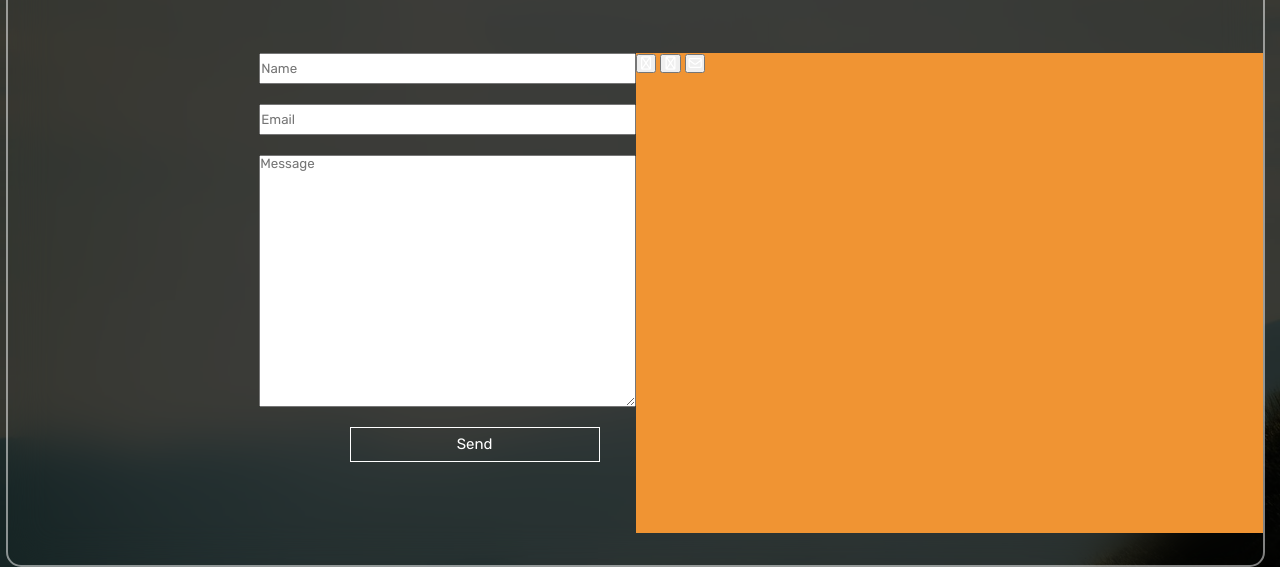
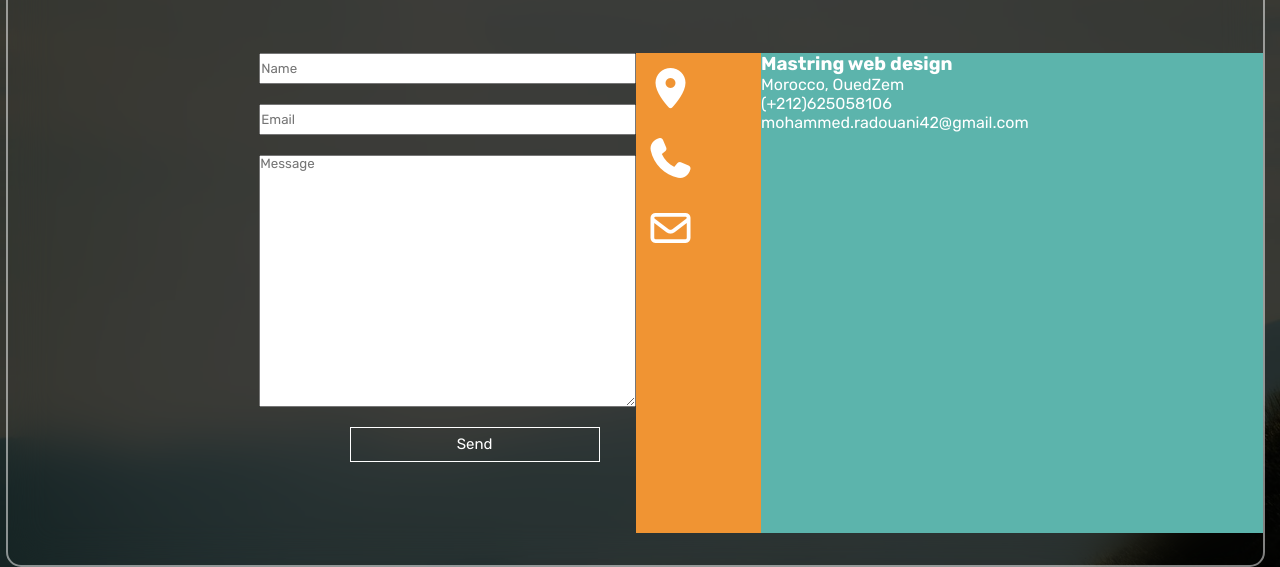
Before and after one commit to radouani-md/small-portfolio, a plain HTML site: page html/contact.html in a window 1280 px wide. Shown: the part 369-936 px from the top of the page. Drawn offline with Linux system fonts and the light colour scheme.

Commit message:
In right one

```diff
--- a/css/contact.css
+++ b/css/contact.css
@@ -145,11 +145,23 @@ form
 .infos
 {
     position: absolute;
+    display: flex;
+    flex-direction: column;
     background-color: #f09433;
     right: 0;
     bottom: 4%;
     width: 50%;
     height: 60%;
+}
+
+.ty-infos
+{
+    position: absolute;
+    right: 0;
+    bottom: 4%;
+    width: 40%;
+    height: 60%;
+    background-color: #5cb4ac;
 }
 
 input
@@ -180,6 +192,16 @@ textarea
     background-color: #37403E;
 }
 
+.infos button
+{
+    border: none;
+    width: 70px;
+    height: 70px;
+    background-color: transparent;
+    border-radius: 50%;
+}
+
+
 .title h1
 {
     font-size: 80px;
@@ -203,6 +225,20 @@ textarea
 }
 
 
+.fa-phone
+{
+    font-size: 40px;
+}
+
+.fa-envelope
+{
+    font-size: 40px;
+}
+
+.fa-location-dot
+{
+    font-size: 40px;
+}
 .fa-github
 {
     font-size: 50px;
--- a/html/contact.html
+++ b/html/contact.html
@@ -51,9 +51,15 @@
             </form>
         </div>
         <div class="infos">
-            <button><i class="fa-regular fa-location-dot"></i></button>
-            <button><i class="fa-regular fa-phone"></i></button>
+            <button><i class="fa-solid fa-location-dot"></i></button>
+            <button><i class="fa-solid fa-phone"></i></button>
             <button><i class="fa-regular fa-envelope"></i></button>
+        </div>
+        <div class="ty-infos">
+            <h3>Mastring web design</h3>
+            <p>Morocco, OuedZem</p>
+            <p>(+212)625058106</p>
+            <p>mohammed.radouani42@gmail.com</p>
         </div>
         <div>
             <button><i class="fa-brands fa-instagram"></i></button>
```
